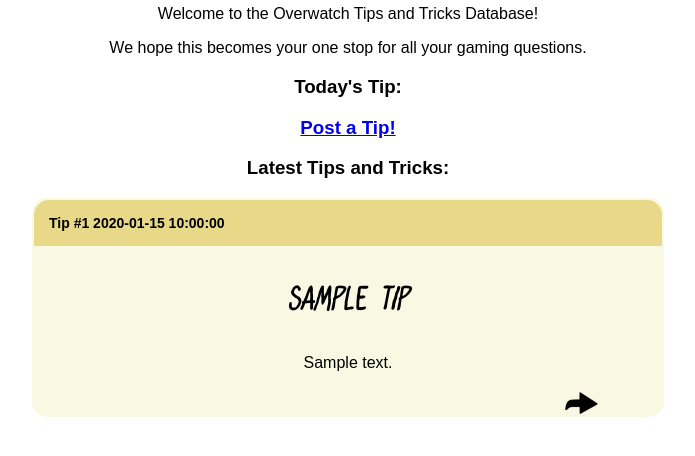
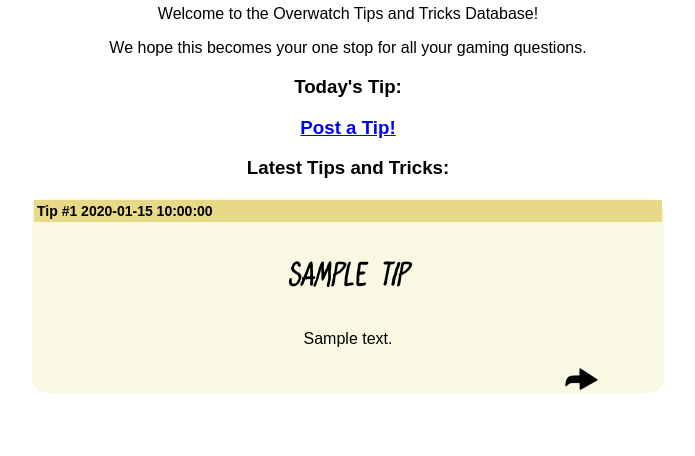
Before and after one commit to wellesley-cs304-sp19/semester-project-overwatchtipstricks, a Flask app: page / in a window 1280 px wide. Shown: the part 235-691 px from the top of the page, without its empty margins (292-987 px from the left). Run offline with Flask 2, Linux system fonts and the light colour scheme; tables that the repository leaves empty hold one stand-in row (values such as "Sample post"); some libraries are stand-ins or nearby versions.

Commit message:
minor cosmetic changes

```diff
--- a/ALPHA/app.py
+++ b/ALPHA/app.py
@@ -58,7 +58,7 @@ def addPost():
             flash('Image Upload Failed {why}'.format(why=err))
             return render_template('postTipOrTrick.html')
 
-        tipDict = {'title': title, 'text': text, 'uid': 1, 'hero': hero, 'map': tipMap, 'image': image, 'difficulty': diff}
+        tipDict = {'title': title, 'text': text, 'uid': 1, 'hero': hero, 'map': tipMapyp, 'image': image, 'difficulty': diff}
 
         conn = tt.getConn('ovw')
         tt.insertPost(conn, tipDict)
--- a/ALPHA/static/stylesheet.css
+++ b/ALPHA/static/stylesheet.css
@@ -31,10 +31,11 @@ th{
 #postHeader{
     text-align: left;
     background-color:#e8d988;
-    border-radius:15px 15px 0px 0px;
-    padding: 15px;
+    padding: 3px;
+
     font-size:14px;
 }
+
 #tipTitle{
     font-weight:bold;
     font: 35px postTitleFont, Gadget, sans-serif;
@@ -43,6 +44,7 @@ th{
 #postText{
     padding-left: 10%;
     padding-right:10%;
+
 }
 
 .logout{
@@ -81,7 +83,7 @@ input:focus{
     padding:7px;
     margin:5px auto;
     border-radius:5px;
-    background-color:#c4daff;
+    background-color:#e5efff;
     width:80%;
     float:none;
     text-align:center;
```
